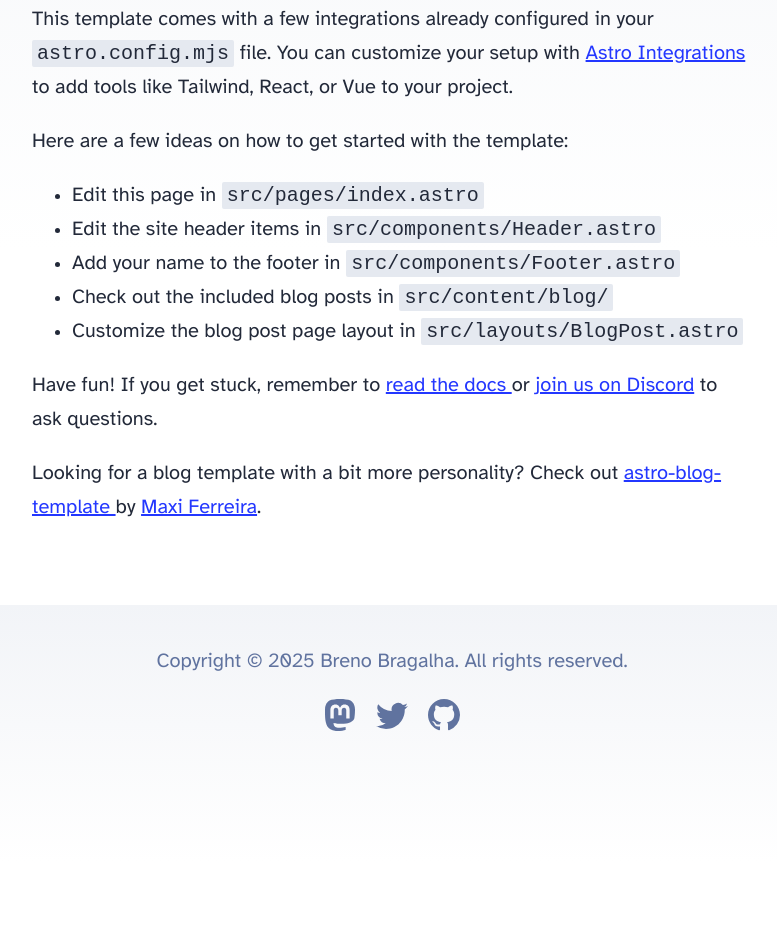
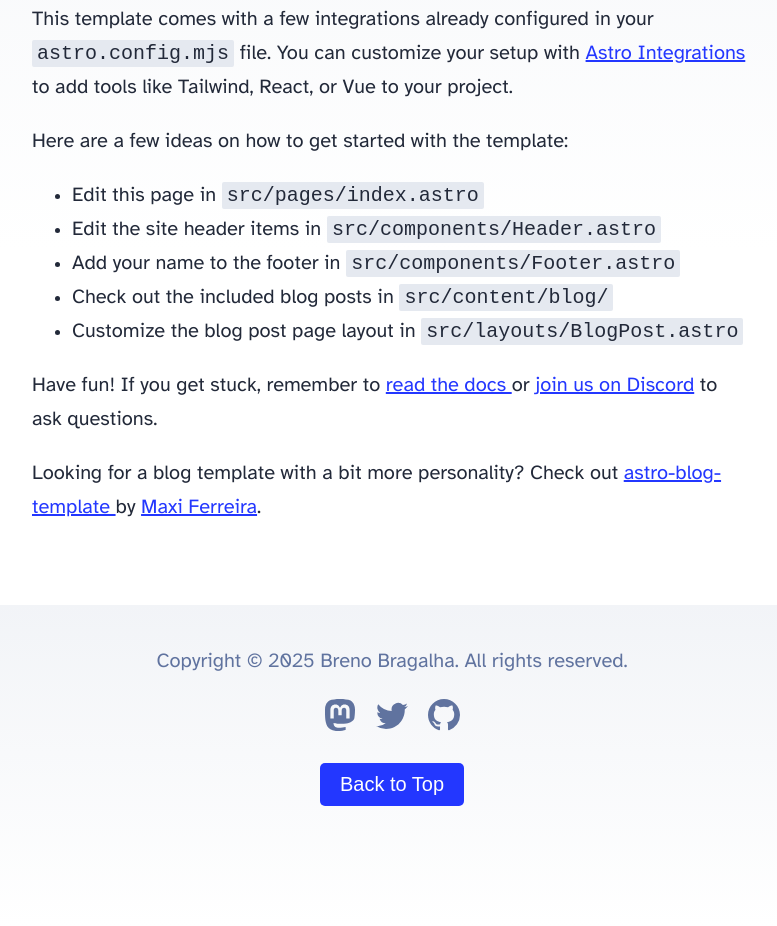
Before and after one commit to brenobragalha/my-website, an Astro site: page / in a window 1280 px wide. Shown: the part 350-1276 px from the top of the page, without its empty margins (248-1025 px from the left). Before the commit the page ends 1213 px from the top, so only its background shows below. Built offline with nearby package versions, Linux system fonts and the light colour scheme; Astro itself is replaced by a stand-in of ours.

Commit message:
feat: Add 'Back to Top' button in footer

```diff
--- a/src/components/Footer.astro
+++ b/src/components/Footer.astro
@@ -38,6 +38,9 @@ const today = new Date();
 			>
 		</a>
 	</div>
+	<button class="back-to-top" onclick="window.scrollTo({ top: 0, behavior: 'smooth' });">
+		Back to Top
+	</button>
 </footer>
 <style>
 	footer {
@@ -59,4 +62,17 @@ const today = new Date();
 	.social-links a:hover {
 		color: rgb(var(--gray-dark));
 	}
+	.back-to-top {
+		margin-top: 1em;
+		padding: 0.5em 1em;
+		background-color: var(--accent);
+		color: white;
+		border: none;
+		border-radius: 5px;
+		cursor: pointer;
+		font-size: 1em;
+	}
+	.back-to-top:hover {
+		background-color: var(--accent-dark);
+	}
 </style>
```
